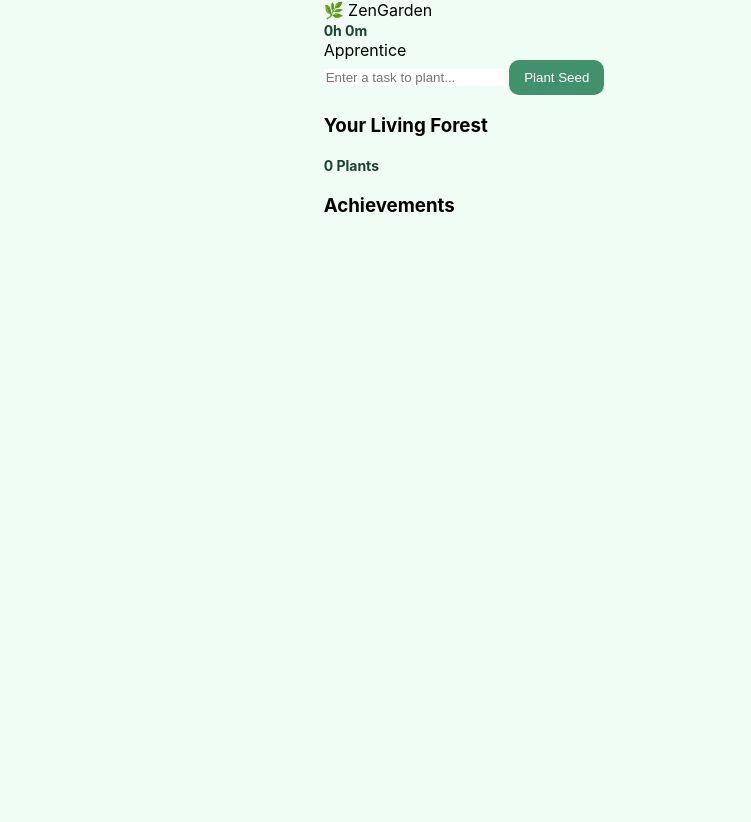
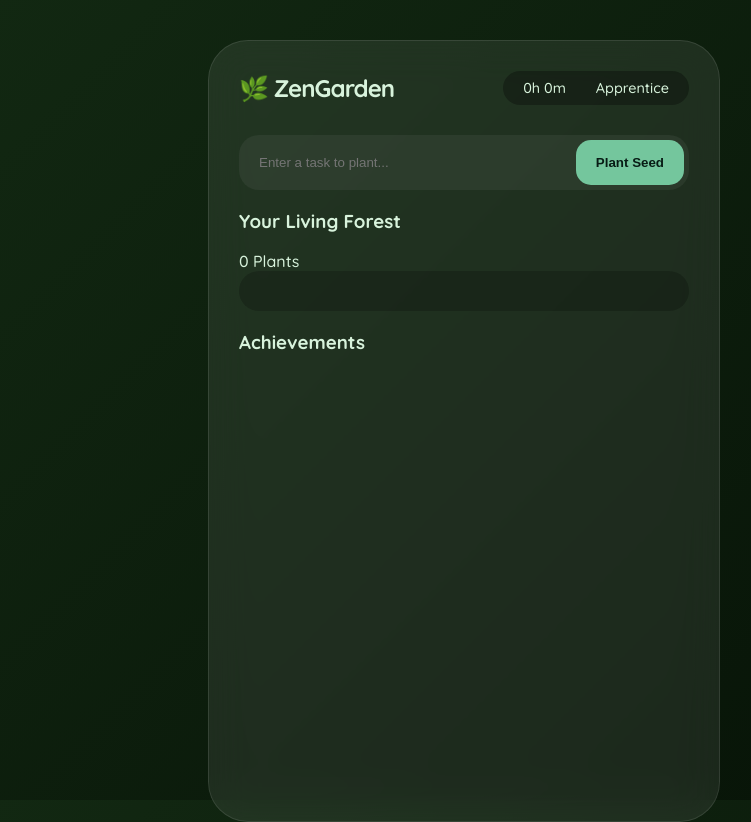
Before and after one commit to irapruthi/growth-todo, a plain HTML site: page index.html in a window 1280 px wide. Shown: the whole page, without its empty margins (176-927 px from the left). Before the commit the page ends 800 px from the top, so only its background shows below. Drawn offline with Linux system fonts and the light colour scheme.

Commit message:
Update style.css

```diff
--- a/style.css
+++ b/style.css
@@ -1,22 +1,73 @@
-:root { --forest: #1b4332; --leaf: #40916c; --gold: #ffca3a; }
-body { font-family: 'Inter', sans-serif; background: #f0fdf4; margin: 0; display: flex; justify-content: center; }
-.app-container { width: 90%; max-width: 450px; padding: 20px; }
+:root {
+    --bg-gradient: linear-gradient(135deg, #132a13 0%, #061106 100%);
+    --glass: rgba(255, 255, 255, 0.08);
+    --accent: #74c69d;
+    --text: #d8f3dc;
+}
 
-/* Dashboard */
-.dashboard { display: grid; grid-template-columns: repeat(3, 1fr); gap: 10px; margin-bottom: 20px; }
-.stat-card { background: white; padding: 10px; border-radius: 12px; text-align: center; box-shadow: 0 4px 10px rgba(0,0,0,0.05); }
-.stat-label { display: block; font-size: 10px; text-transform: uppercase; color: #888; margin-bottom: 5px; }
-#totalTime, #treeCount, #rank { font-weight: bold; color: var(--forest); font-size: 14px; }
+body {
+    font-family: 'Quicksand', sans-serif;
+    background: var(--bg-gradient);
+    color: var(--text);
+    height: 100vh;
+    margin: 0;
+    display: flex;
+    justify-content: center;
+    overflow: hidden;
+}
 
-/* Badges */
-.badge-grid { display: flex; flex-wrap: wrap; gap: 10px; margin-top: 10px; min-height: 40px; }
-.badge { background: var(--gold); padding: 5px 12px; border-radius: 20px; font-size: 12px; font-weight: bold; animation: pop 0.3s ease; }
+.glass-container {
+    background: var(--glass);
+    backdrop-filter: blur(20px);
+    width: 450px;
+    height: 90vh;
+    margin-top: 5vh;
+    border-radius: 40px;
+    border: 1px solid rgba(255,255,255,0.1);
+    display: flex;
+    flex-direction: column;
+    padding: 30px;
+}
 
-/* General UI */
-.input-card { background: white; padding: 10px; border-radius: 15px; display: flex; gap: 10px; }
-input { border: none; flex: 1; outline: none; }
-button { background: var(--leaf); color: white; border: none; padding: 10px 15px; border-radius: 10px; cursor: pointer; }
-.gallery { display: grid; grid-template-columns: repeat(8, 1fr); gap: 5px; padding: 15px; background: #fff; border-radius: 15px; min-height: 50px; }
+/* Nav & Stats */
+nav { display: flex; justify-content: space-between; align-items: center; margin-bottom: 30px; }
+.logo { font-weight: 700; font-size: 1.5rem; letter-spacing: -1px; }
+.main-stats { background: rgba(0,0,0,0.3); padding: 8px 20px; border-radius: 50px; font-size: 0.9rem; display: flex; gap: 15px; }
+
+/* Input Styling */
+.input-area { background: rgba(255,255,255,0.05); border-radius: 20px; padding: 5px; display: flex; }
+input { background: transparent; border: none; color: white; padding: 15px; flex: 1; outline: none; }
+.plant-btn { background: var(--accent); border: none; border-radius: 15px; padding: 0 20px; color: #081c15; font-weight: 700; cursor: pointer; }
+
+/* Tasks */
+#taskList li {
+    background: rgba(255,255,255,0.03);
+    margin: 15px 0; padding: 20px; border-radius: 20px;
+    list-style: none; display: flex; justify-content: space-between;
+    border: 1px solid rgba(255,255,255,0.05); cursor: pointer;
+    transition: 0.3s cubic-bezier(0.175, 0.885, 0.32, 1.275);
+}
+#taskList li:hover { transform: translateX(10px); background: rgba(255,255,255,0.08); }
+
+/* The Forest Grid */
+.aesthetic-grid {
+    display: grid; grid-template-columns: repeat(6, 1fr);
+    gap: 12px; padding: 20px; background: rgba(0,0,0,0.2); border-radius: 25px;
+}
+.mini-tree { font-size: 1.8rem; filter: drop-shadow(0 0 5px rgba(116, 198, 157, 0.3)); animation: float 3s infinite ease-in-out; }
+
+/* Modal */
+.modal {
+    position: fixed; top: 50%; left: 50%; transform: translate(-50%, -50%);
+    background: #1b4332; width: 350px; padding: 40px; border-radius: 40px;
+    text-align: center; z-index: 1000; box-shadow: 0 30px 60px rgba(0,0,0,0.5);
+}
+#tree-emoji { font-size: 120px; margin-bottom: 20px; display: block; }
+#timerDisplay { font-size: 4rem; font-weight: 300; margin-bottom: 20px; }
+
+@keyframes float {
+    0%, 100% { transform: translateY(0); }
+    50% { transform: translateY(-8px); }
+}
+
 .hidden { display: none !important; }
-
-@keyframes pop { 0% { transform: scale(0); } 100% { transform: scale(1); } }
```
